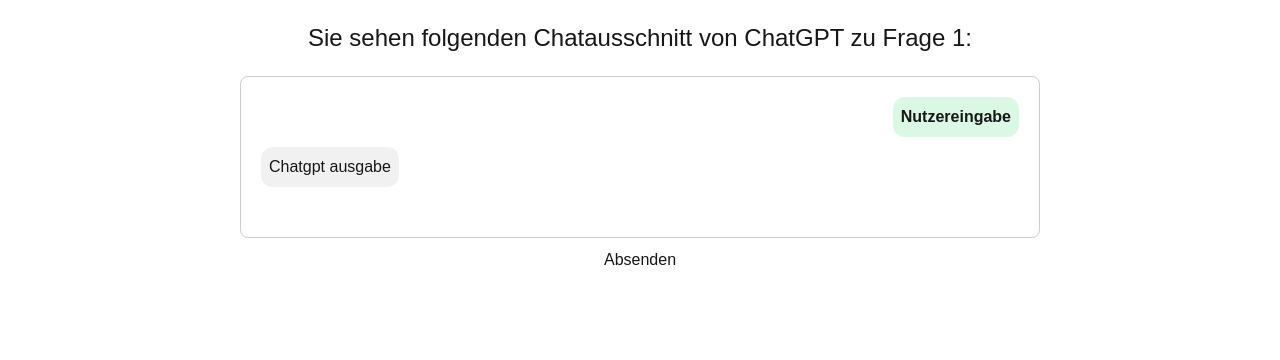
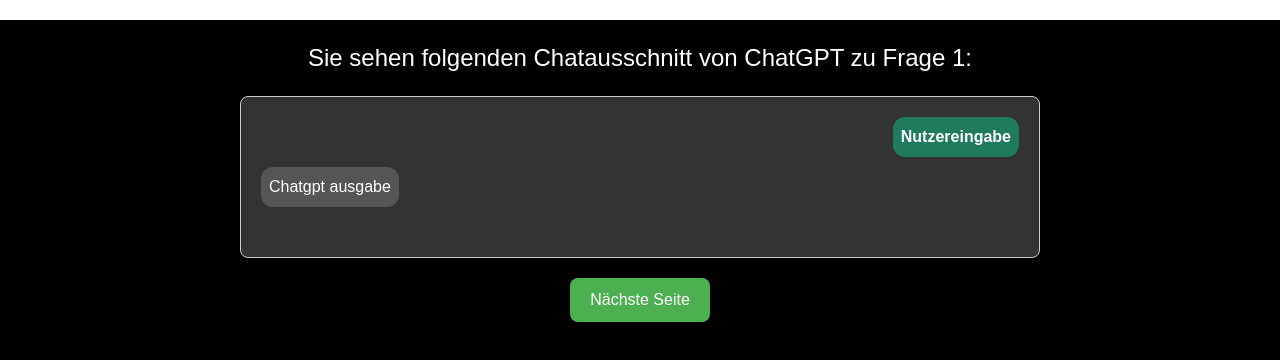
Before and after one commit to DashFreeze/ai-transperancy, a Next.js app: page /Questions/question_ohnequellen/question_1 in a window 1280 px wide. Shown: the top 360 px of the page. Built offline with nearby package versions, Linux system fonts and the light colour scheme.

Commit message:
Question Page vorlage

```diff
--- a/app/Questions/question_mitquellen/question_1/page.tsx
+++ /dev/null
@@ -1,7 +0,0 @@
-'use client'
-
-export default function Question_2() {
-    return (
-        <h1>was läuft</h1>
-    )
-}
--- a/app/Questions/question_ohnequellen/question_1/page.tsx
+++ b/app/Questions/question_ohnequellen/question_1/page.tsx
@@ -1,26 +1,39 @@
 'use client'
 
-export default function Question_1() {
+export default function QuestionOhneQuellen_1() {
     const messages = [
         { sender: 'user', text: 'Nutzereingabe' },
         { sender: 'chatgpt', text: 'Chatgpt ausgabe' },
     ];
 
     return (
-        <div style={{textAlign: 'center', marginTop: '20px'}}>
+        <div style={{
+            textAlign: 'center',
+            marginTop: '20px',
+            backgroundColor: '#000', // Schwarzer Hintergrund
+            color: '#fff',           // Weißer Text
+            minHeight: '100vh',      // Volle Höhe für den Hintergrund
+            padding: '20px'
+        }}>
             {/* Überschrift */}
-            <h1 style={{fontSize: '24px', marginBottom: '20px'}}>Sie sehen folgenden Chatausschnitt von ChatGPT zu Frage
-                1:</h1>
+            <h1 style={{ fontSize: '24px', marginBottom: '20px' }}>
+                Sie sehen folgenden Chatausschnitt von ChatGPT zu Frage 1:
+            </h1>
             <div className="chat-container" style={{
                 maxWidth: '800px',
                 margin: '0 auto',
                 padding: '20px',
                 border: '1px solid #ccc',
-                borderRadius: '8px'
+                borderRadius: '8px',
+                backgroundColor: '#333', // Dunkler Hintergrund für den Chat-Container
             }}>
-                <div className="chat-box" style={{maxHeight: '300px', overflowY: 'auto', marginBottom: '20px'}}>
+                <div className="chat-box" style={{
+                    maxHeight: '300px',
+                    overflowY: 'auto',
+                    marginBottom: '20px',
+                }}>
                     {messages.map((message, index) => (
-                        <div key={index} style={{marginBottom: '10px'}}>
+                        <div key={index} style={{ marginBottom: '10px' }}>
                             <div
                                 style={{
                                     textAlign: message.sender === 'user' ? 'right' : 'left',
@@ -29,7 +42,8 @@
                             >
                                 <span
                                     style={{
-                                        backgroundColor: message.sender === 'user' ? '#daf8e3' : '#f1f1f1',
+                                        backgroundColor: message.sender === 'user' ? '#1f7a5e' : '#555',
+                                        color: '#fff', // Weißer Text auf dunklem Hintergrund
                                         padding: '8px',
                                         borderRadius: '12px',
                                         display: 'inline-block',
@@ -42,8 +56,16 @@
                     ))}
                 </div>
             </div>
-            <button type="submit" style={{padding: '10px 20px'}}>
-                Absenden
+            <button type="submit" style={{
+                margin: '20px',
+                padding: '10px 20px',
+                backgroundColor: '#4CAF50', // Grüner Button
+                color: '#fff',              // Weißer Text
+                border: 'none',
+                borderRadius: '8px',
+                cursor: 'pointer',
+            }}>
+                Nächste Seite
             </button>
         </div>
     );
```
